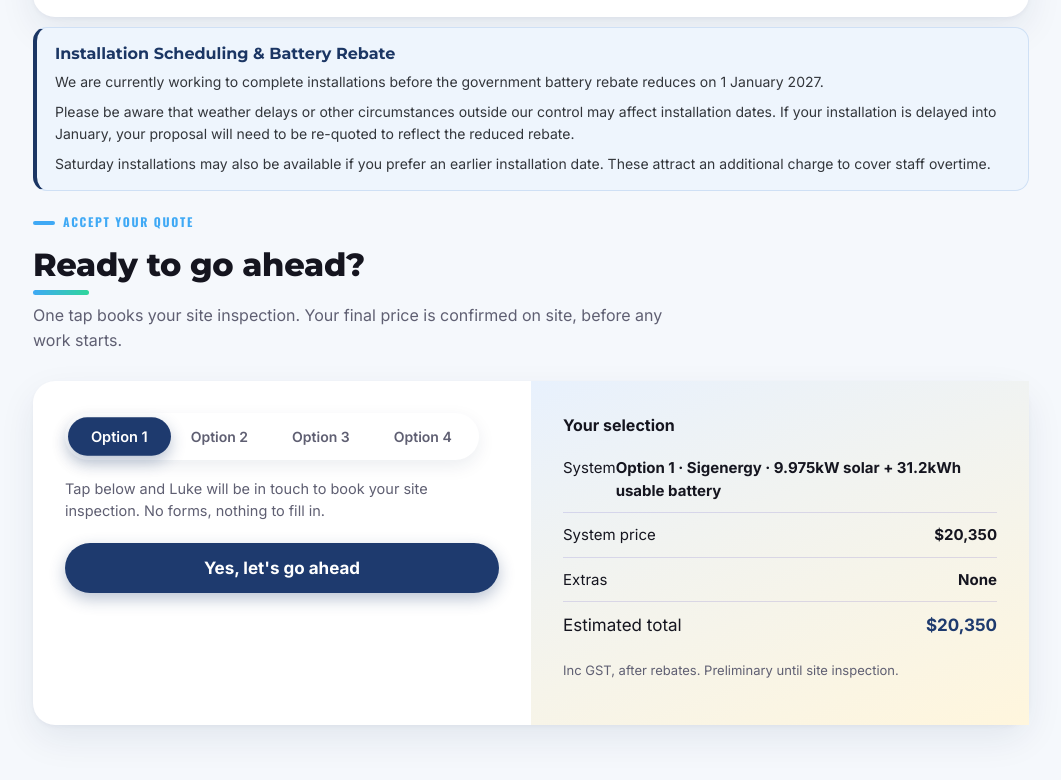
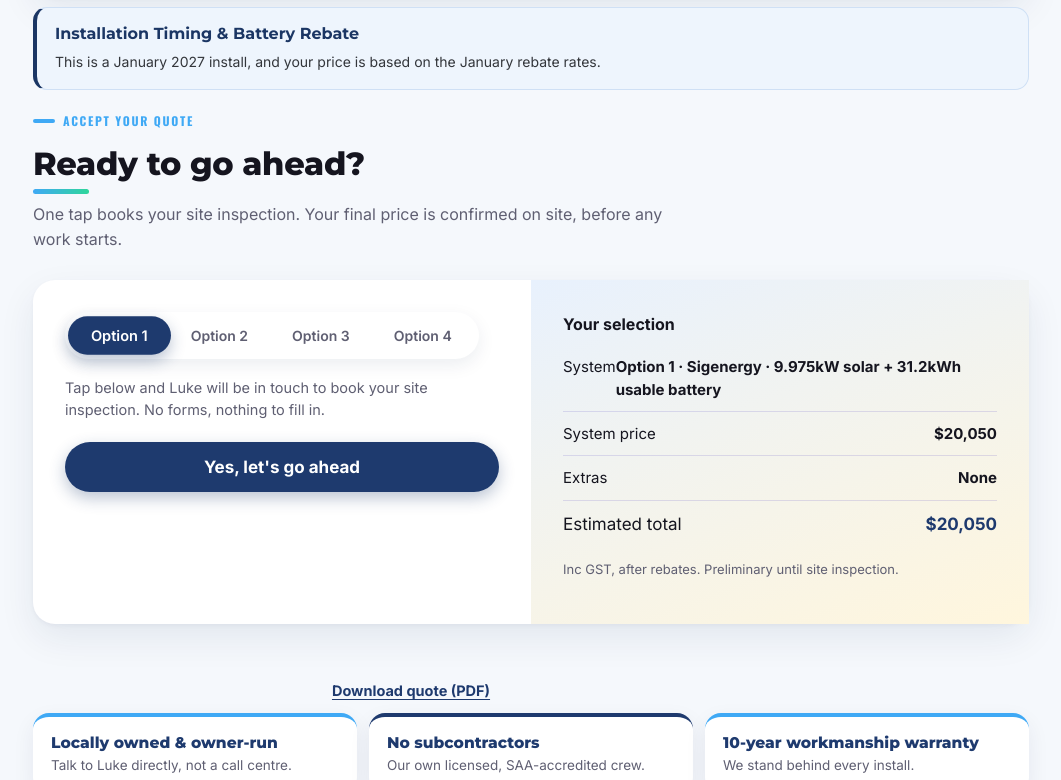
Before and after one commit to LCMBgroup/lcmb-proposals, a plain HTML site: page terry-hands-3bfe/index.html in a window 1280 px wide. Shown: the part 1266-2046 px from the top of the page, without its empty margins (109-1170 px from the left). Drawn offline with nearby package versions, Linux system fonts and the light colour scheme.

Commit message:
Terry Hands: January-rebate prices (disposal fee removed); Terry and Nicole: January install notice
Co-Authored-By: Claude Opus 5.5 <noreply@anthropic.com>
Claude-Session: https://claude.ai/code/session_011YPQZX7AoMXzcCFBnt2d1N

```diff
--- a/assets/rebate-notice.js
+++ b/assets/rebate-notice.js
@@ -3,6 +3,8 @@
 (function () {
   var END = Date.UTC(2027, 0, 30, 14, 0, 0); // 31 Jan 2027 00:00 in Brisbane (UTC+10)
   if (Date.now() >= END) return;
+  // Quotes already priced for a January install use data-mode="january" on the script tag.
+  var me = document.currentScript, JAN = !!(me && me.getAttribute("data-mode") === "january");
   function add() {
     if (document.getElementById("rebateNotice")) return;
     var host = document.querySelector("#accept .wrap");
@@ -16,7 +18,9 @@
     document.head.appendChild(css);
     var box = document.createElement("div");
     box.id = "rebateNotice";
-    box.innerHTML =
+    box.innerHTML = JAN ?
+      '<b class="t">Installation Timing &amp; Battery Rebate</b>' +
+      "<p>This is a January 2027 install, and your price is based on the January rebate rates.</p>" :
       '<b class="t">Installation Scheduling &amp; Battery Rebate</b>' +
       "<p>We are currently working to complete installations before the government battery rebate reduces on 1 January 2027.</p>" +
       "<p>Please be aware that weather delays or other circumstances outside our control may affect installation dates. If your installation is delayed into January, your proposal will need to be re-quoted to reflect the reduced rebate.</p>" +
@@ -30,8 +34,8 @@
       var s = document.createElement("p");
       s.id = "rebateShort";
       s.style.cssText = "margin:14px 0 0;padding:10px 14px;background:#EEF5FD;border-left:4px solid #1B3664;border-radius:10px;font-size:13.5px;line-height:1.5;color:#33363b;text-align:left";
-      s.innerHTML = "<b style=\"color:#1B3664\">Installation update:</b> we're scheduling installs around the battery rebate reduction on 1 January 2027. Saturday installs may also be available. <a href=\"#rebateNotice\" style=\"color:#1B3664;font-weight:600\">Read more</a>";
-      s.querySelector("a").onclick = function (e) { e.preventDefault(); box.scrollIntoView({ behavior: "smooth", block: "center" }); };
+      s.innerHTML = JAN ? "<b style=\"color:#1B3664\">Installation timing:</b> this is a January 2027 install, and your price is based on the January rebate rates." : "<b style=\"color:#1B3664\">Installation update:</b> we're scheduling installs around the battery rebate reduction on 1 January 2027. Saturday installs may also be available. <a href=\"#rebateNotice\" style=\"color:#1B3664;font-weight:600\">Read more</a>";
+      if (s.querySelector("a")) s.querySelector("a").onclick = function (e) { e.preventDefault(); box.scrollIntoView({ behavior: "smooth", block: "center" }); };
       card.parentNode.insertBefore(s, card.nextSibling);
     }
   }
--- a/terry-hands-3bfe/index.html
+++ b/terry-hands-3bfe/index.html
@@ -281,7 +281,7 @@
       <span class="tag" id="oTag">OPTION 1 · SIGENERGY</span>
       <h3 id="oName">Sigenergy solar & battery</h3>
       <div class="cap" id="oCap">9.975kW solar · 31.2kWh usable battery</div>
-      <div class="price" id="oPrice">$20,350<small>including GST, with applicable rebates already applied</small></div>
+      <div class="price" id="oPrice">$20,050<small>including GST, with applicable rebates already applied</small></div>
       <div class="battery" aria-hidden="true">
         <div class="inv" id="invTxt">Sigenergy<br>hybrid<br>controller</div>
         <div class="cell" id="cell1"></div><div class="cell" id="cell2"></div><div class="cell" id="cell3"></div><div class="cell" id="cell4"></div><div class="cell" id="cell5"></div><div class="cell" id="cell6"></div>
@@ -341,9 +341,9 @@
       <div class="r">
         <div style="font-weight:700;margin-bottom:8px">Your selection</div>
         <div class="summary-row"><span>System</span><b id="sSys">Option 1 · Sigenergy · 9.975kW solar + 31.2kWh usable battery</b></div>
-        <div class="summary-row"><span>System price</span><b id="sBat">$20,350</b></div>
+        <div class="summary-row"><span>System price</span><b id="sBat">$20,050</b></div>
         <div class="summary-row"><span>Extras</span><b id="sExt">None</b></div>
-        <div class="summary-row" style="font-size:17px"><span>Estimated total</span><b id="sTot" style="color:var(--brand)">$20,350</b></div>
+        <div class="summary-row" style="font-size:17px"><span>Estimated total</span><b id="sTot" style="color:var(--brand)">$20,050</b></div>
         <p class="note">Inc GST, after rebates. Preliminary until site inspection.</p>
       </div>
     </div>
@@ -400,7 +400,7 @@
       <tr><td>Backup</td><td class="c1">Full-home, subject to inspection</td><td class="c2">Selected essential circuits</td><td class="c3">Selected essential circuits</td><td class="c4">Full-home, subject to inspection</td></tr>
       <tr><td>Old 2.5kW system</td><td class="c1">Removed, included</td><td class="c2">Removed, included</td><td class="c3">Removed, included</td><td class="c4">Removed, included</td></tr>
       <tr><td>Online monitoring</td><td class="c1">Yes</td><td class="c2">Yes</td><td class="c3">Yes</td><td class="c4">GoodWe SEMS+</td></tr>
-      <tr><td>Price (inc GST, after rebates)</td><td class="c1">$20,350</td><td class="c2">$15,300</td><td class="c3">$18,000</td><td class="c4">$19,550</td></tr>
+      <tr><td>Price (inc GST, after rebates)</td><td class="c1">$20,050</td><td class="c2">$15,000</td><td class="c3">$17,700</td><td class="c4">$19,250</td></tr>
     </table>
   </div></div></details>
   <details class="acc" id="blackout"><summary><span><b>Blackout calculator</b><small>How long would your home keep running?</small></span></summary><div class="accbody">
@@ -479,10 +479,10 @@
 
 <script>
 const OPTS={
-  1:{"cells": 4, "inv": "Sigenergy<br>hybrid<br>controller", "tag": "OPTION 1 · SIGENERGY", "name": "Sigenergy solar & battery", "cap": "9.975kW solar · 31.2kWh usable battery", "kwh": 31.2, "price": 20350, "sum": "Sigenergy · 9.975kW solar + 31.2kWh usable battery", "clbl": "OPTION 1 · 31.2kWh USABLE", "list": ["9.975kW solar system: 21 × JA Solar JAM54D40-475/LR 475W panels", "Sigenergy SigenStor EC 10.0 SP AU 10kW single-phase hybrid energy controller, with Sigen Energy Gateway HomeMax SP", "4 × SigenStor BAT 8.0 battery modules (32.24kWh total, 31.2kWh usable)", "Full-home backup, subject to site inspection, switchboard suitability and inverter output limits", "Removal of the existing 2.5kW system (included in the price)", "Online system monitoring", "Installation, testing and commissioning"], "fit": "<b>The brand you asked about.</b> Sigenergy with full-home backup, subject to inspection."},
-  2:{"cells": 4, "inv": "FoxESS<br>hybrid<br>inverter", "tag": "OPTION 2 · FOX", "name": "Fox solar & battery", "cap": "9.975kW solar · 27.84kWh battery (total)", "kwh": 27.84, "price": 15300, "sum": "Fox · 9.975kW solar + 27.84kWh battery", "clbl": "OPTION 2 · 27.84kWh TOTAL", "list": ["9.975kW solar system: 21 × JA Solar JAM54D40-475/LR 475W panels", "FoxESS KH9.9 9.99kW single-phase hybrid inverter", "Fox ESS CQ7 battery: 1 × CQ7-M master + 3 × CQ7-S slave modules (27.84kWh total)", "Partial backup for selected essential circuits", "Removal of the existing 2.5kW system (included in the price)", "Online system monitoring", "Installation, testing and commissioning"], "fit": "<b>Lowest price.</b> Fox solar and battery with backup for selected essential circuits."},
-  3:{"cells": 6, "inv": "FoxESS<br>hybrid<br>inverter", "tag": "OPTION 3 · FOX, LARGER BATTERY", "name": "Fox solar & larger battery", "cap": "9.975kW solar · 41.76kWh battery (total)", "kwh": 41.76, "price": 18000, "sum": "Fox · 9.975kW solar + 41.76kWh battery", "clbl": "OPTION 3 · 41.76kWh TOTAL", "list": ["9.975kW solar system: 21 × JA Solar JAM54D40-475/LR 475W panels", "FoxESS KH9.9 9.99kW single-phase hybrid inverter", "Fox ESS CQ7 battery: 1 × CQ7-M master + 5 × CQ7-S slave modules (41.76kWh total)", "Partial backup for selected essential circuits", "Larger storage, giving more room for future EV charging at home", "Removal of the existing 2.5kW system (included in the price)", "Online system monitoring", "Installation, testing and commissioning"], "fit": "<b>Room for the EV.</b> Larger storage, giving more room for future EV charging at home."},
-  4:{"cells": 4, "inv": "GoodWe<br>hybrid<br>inverter", "tag": "OPTION 4 · GOODWE", "name": "GoodWe solar & battery", "cap": "9.975kW solar · 35.4kWh usable battery", "kwh": 35.4, "price": 19550, "sum": "GoodWe · 9.975kW solar + 35.4kWh usable battery", "clbl": "OPTION 4 · 35.4kWh USABLE", "list": ["9.975kW solar system: 21 × JA Solar JAM54D40-475/LR 475W panels", "GoodWe GW9.999K-EHA-G20 9.999kW single-phase hybrid inverter", "4 × GoodWe GW9.0-BAT-D-G20 battery modules (35.4kWh usable)", "Full-home backup, subject to site inspection, switchboard suitability and inverter output limits", "Removal of the existing 2.5kW system (included in the price)", "GoodWe SEMS+ monitoring", "Installation, testing and commissioning"], "fit": "<b>Full-home backup.</b> GoodWe solar and battery with full-home backup, subject to inspection."}
+  1:{"cells": 4, "inv": "Sigenergy<br>hybrid<br>controller", "tag": "OPTION 1 · SIGENERGY", "name": "Sigenergy solar & battery", "cap": "9.975kW solar · 31.2kWh usable battery", "kwh": 31.2, "price": 20050, "sum": "Sigenergy · 9.975kW solar + 31.2kWh usable battery", "clbl": "OPTION 1 · 31.2kWh USABLE", "list": ["9.975kW solar system: 21 × JA Solar JAM54D40-475/LR 475W panels", "Sigenergy SigenStor EC 10.0 SP AU 10kW single-phase hybrid energy controller, with Sigen Energy Gateway HomeMax SP", "4 × SigenStor BAT 8.0 battery modules (32.24kWh total, 31.2kWh usable)", "Full-home backup, subject to site inspection, switchboard suitability and inverter output limits", "Removal of the existing 2.5kW system (included in the price)", "Online system monitoring", "Installation, testing and commissioning"], "fit": "<b>The brand you asked about.</b> Sigenergy with full-home backup, subject to inspection."},
+  2:{"cells": 4, "inv": "FoxESS<br>hybrid<br>inverter", "tag": "OPTION 2 · FOX", "name": "Fox solar & battery", "cap": "9.975kW solar · 27.84kWh battery (total)", "kwh": 27.84, "price": 15000, "sum": "Fox · 9.975kW solar + 27.84kWh battery", "clbl": "OPTION 2 · 27.84kWh TOTAL", "list": ["9.975kW solar system: 21 × JA Solar JAM54D40-475/LR 475W panels", "FoxESS KH9.9 9.99kW single-phase hybrid inverter", "Fox ESS CQ7 battery: 1 × CQ7-M master + 3 × CQ7-S slave modules (27.84kWh total)", "Partial backup for selected essential circuits", "Removal of the existing 2.5kW system (included in the price)", "Online system monitoring", "Installation, testing and commissioning"], "fit": "<b>Lowest price.</b> Fox solar and battery with backup for selected essential circuits."},
+  3:{"cells": 6, "inv": "FoxESS<br>hybrid<br>inverter", "tag": "OPTION 3 · FOX, LARGER BATTERY", "name": "Fox solar & larger battery", "cap": "9.975kW solar · 41.76kWh battery (total)", "kwh": 41.76, "price": 17700, "sum": "Fox · 9.975kW solar + 41.76kWh battery", "clbl": "OPTION 3 · 41.76kWh TOTAL", "list": ["9.975kW solar system: 21 × JA Solar JAM54D40-475/LR 475W panels", "FoxESS KH9.9 9.99kW single-phase hybrid inverter", "Fox ESS CQ7 battery: 1 × CQ7-M master + 5 × CQ7-S slave modules (41.76kWh total)", "Partial backup for selected essential circuits", "Larger storage, giving more room for future EV charging at home", "Removal of the existing 2.5kW system (included in the price)", "Online system monitoring", "Installation, testing and commissioning"], "fit": "<b>Room for the EV.</b> Larger storage, giving more room for future EV charging at home."},
+  4:{"cells": 4, "inv": "GoodWe<br>hybrid<br>inverter", "tag": "OPTION 4 · GOODWE", "name": "GoodWe solar & battery", "cap": "9.975kW solar · 35.4kWh usable battery", "kwh": 35.4, "price": 19250, "sum": "GoodWe · 9.975kW solar + 35.4kWh usable battery", "clbl": "OPTION 4 · 35.4kWh USABLE", "list": ["9.975kW solar system: 21 × JA Solar JAM54D40-475/LR 475W panels", "GoodWe GW9.999K-EHA-G20 9.999kW single-phase hybrid inverter", "4 × GoodWe GW9.0-BAT-D-G20 battery modules (35.4kWh usable)", "Full-home backup, subject to site inspection, switchboard suitability and inverter output limits", "Removal of the existing 2.5kW system (included in the price)", "GoodWe SEMS+ monitoring", "Installation, testing and commissioning"], "fit": "<b>Full-home backup.</b> GoodWe solar and battery with full-home backup, subject to inspection."}
 };
 // typical average running loads (watts) — estimates
 const APPS=[
@@ -574,7 +574,7 @@ renderApps(); renderAddons(); setOpt(1);
 </script>
 <script src="../assets/accept.js?v=12"></script>
 <script src="../assets/brand.js?v=3"></script>
-<script src="../assets/rebate-notice.js?v=2"></script>
+<script src="../assets/rebate-notice.js?v=3" data-mode="january"></script>
 <script src="../assets/track.js"></script>
 <script src="../assets/fx.js"></script>
 <script src="../assets/finance.js?v=2"></script>
```
Also changed, not shown: brett-dargan-1f6b/index.html (+1 -1 lines), geoff-scott-becd/index.html (+1 -1 lines), graeme-berry-4017/index.html (+1 -1 lines), hem-chandra-2b8e/index.html (+1 -1 lines), jason-lennox-76c2/index.html (+1 -1 lines), josh-richards-ecd5/index.html (+1 -1 lines), mc-yap-264e/index.html (+1 -1 lines), mike-hodkinson-0f3e/index.html (+1 -1 lines), nicole-jaggs-8929/index.html (+1 -1 lines), pablo-florentin-4345/index.html (+1 -1 lines), ryan-kirk-2652/index.html (+1 -1 lines), sasha-karcher-7311/index.html (+1 -1 lines), shen-027a/index.html (+1 -1 lines), warren-fieldes-ac24/index.html (+1 -1 lines).
